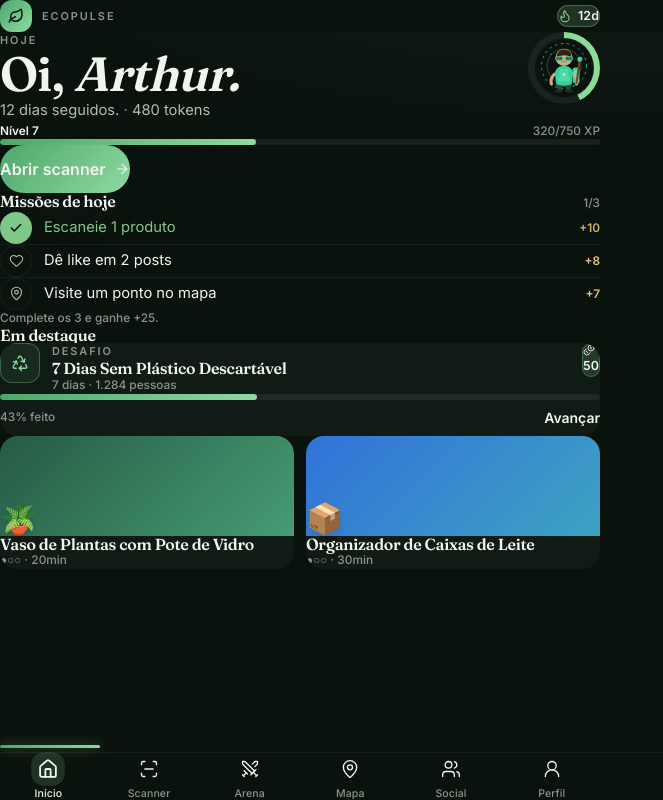
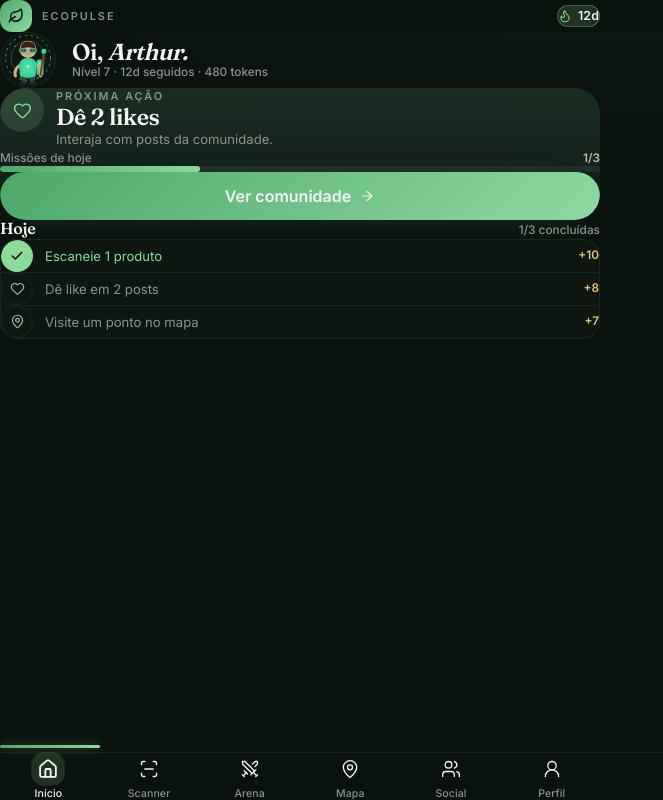
Before and after one commit to prof-guifonseca/ecopulse, a Next.js app: page /home in a window 1280 px wide. Shown: the whole page, without its empty margins (0-663 px from the left). Built offline with nearby package versions, Linux system fonts and the light colour scheme.

Commit message:
refactor: simplify home daily action

```diff
--- a/src/components/home/HomePage.tsx
+++ b/src/components/home/HomePage.tsx
@@ -1,17 +1,46 @@
 'use client';
 
 import Link from 'next/link';
-import { ArrowRight } from 'lucide-react';
+import {
+  ArrowRight,
+  Check,
+  Gift,
+  Heart,
+  MapPin,
+  ScanLine,
+  Swords,
+  type LucideIcon,
+} from 'lucide-react';
+import { DAILY_MISSIONS } from '@/data';
+import { useGameStore } from '@/store/gameStore';
 import { useUserStore } from '@/store/userStore';
 import { Avatar } from '@/components/shared/Avatar';
 import { Button } from '@/components/ui/Button';
+import { Card } from '@/components/ui/Card';
 import { Icon } from '@/components/ui/Icon';
 import { PageShell } from '@/components/ui/PageShell';
 import { ProgressBar } from '@/components/ui/ProgressBar';
 import { useHydrated } from '@/hooks/useHydrated';
-import { MissionsBlock } from './MissionsBlock';
-import { DiscoveryBlock } from './DiscoveryBlock';
+import {
+  buildMissionChecks,
+  resolveDailyAction,
+  tryClaimDailyBonus,
+  type DailyAction,
+  type DailyActionKind,
+} from '@/lib/missions';
+import { resolveIcon } from '@/lib/iconRegistry';
+import { cn } from '@/lib/cn';
 import { HomeSkeleton } from './HomeSkeleton';
+
+const DAILY_MISSION_TARGET = 3;
+
+const ACTION_ICONS: Record<DailyActionKind, LucideIcon> = {
+  scan: ScanLine,
+  social: Heart,
+  map: MapPin,
+  bonus: Gift,
+  complete: Swords,
+};
 
 export function HomePage() {
   const hydrated = useHydrated();
@@ -20,66 +49,128 @@ export function HomePage() {
   const tokens = useUserStore((s) => s.tokens);
   const streak = useUserStore((s) => s.streak);
   const level = useUserStore((s) => s.level);
-  const xp = useUserStore((s) => s.xp);
-  const xpToNext = useUserStore((s) => s.xpToNext);
+  const dailyMissions = useGameStore((s) => s.dailyMissions);
 
   if (!hydrated) return <HomeSkeleton />;
 
-  const xpPct = xpToNext > 0 ? (xp / xpToNext) * 100 : 0;
+  const checks = buildMissionChecks(dailyMissions);
+  const action = resolveDailyAction(checks, dailyMissions.bonusClaimed);
+  const progressPct = (action.completedCount / DAILY_MISSION_TARGET) * 100;
+  const ActionIcon = ACTION_ICONS[action.kind];
 
   return (
-    <PageShell spacing={9}>
-      {/* Hero — sem caixa, sem foto. Tipografia + 1 botão. */}
-      <section className="pt-4 sm:pt-8">
-        <header className="flex items-start justify-between gap-6">
+    <PageShell spacing={5} className="max-w-full overflow-hidden">
+      <section className="pt-3">
+        <div className="grid min-w-0 grid-cols-[3.5rem_minmax(0,1fr)] items-center gap-4 overflow-hidden">
+          <div className="flex h-14 w-14 shrink-0 items-center justify-center rounded-full border-soft bg-tint-1">
+            <Avatar loadout={avatarLoadout} size="md" alt={name} />
+          </div>
           <div className="min-w-0">
-            <p className="t-eyebrow">Hoje</p>
-            <h1
-              className="t-display mt-2 leading-[0.95]"
-              style={{ fontSize: 'clamp(2.4rem, 4.5vw, 3rem)' }}
-            >
+            <h1 className="t-headline truncate">
               Oi, <span className="t-italic-soft">{name}.</span>
             </h1>
-            <p className="mt-3 t-body text-[var(--text-secondary)]">
-              {streak > 0 ? `${streak} dias seguidos.` : 'Pronto pra começar.'}
-              {' '}
-              <span className="text-[var(--text-muted)]">·</span>{' '}
-              {tokens} tokens
+            <p className="mt-1 truncate t-caption">
+              Nível {level} · {streak > 0 ? `${streak}d seguidos` : 'sem sequência'} · {tokens} tokens
             </p>
           </div>
-          <div
-            className="impact-ring shrink-0"
-            style={{
-              ['--ring-pct' as string]: xpPct,
-              ['--ring-color' as string]: 'var(--accent-green)',
-              ['--ring-size' as string]: '72px',
-            }}
-          >
-            <Avatar loadout={avatarLoadout} size="md" alt={name} />
-          </div>
-        </header>
-
-        <div className="mt-8 flex items-baseline justify-between gap-2 t-caption">
-          <span className="font-semibold text-[var(--text-primary)]">Nível {level}</span>
-          <span className="text-[var(--text-muted)]">{xp}/{xpToNext} XP</span>
         </div>
-        <ProgressBar value={xpPct} size="sm" className="mt-2" />
-
-        <Button
-          as={Link}
-          href="/scanner"
-          variant="primary"
-          size="lg"
-          className="mt-8"
-          rightIcon={<Icon icon={ArrowRight} size={16} />}
-        >
-          Abrir scanner
-        </Button>
       </section>
 
-      <MissionsBlock />
+      <Card tone="hero" padded={false} className="px-5 py-5">
+        <div className="grid min-w-0 grid-cols-[2.75rem_minmax(0,1fr)] items-start gap-3">
+          <span className="flex h-11 w-11 shrink-0 items-center justify-center rounded-full bg-tint-green-3 text-[var(--accent-green)]">
+            <Icon icon={ActionIcon} size={19} />
+          </span>
+          <div className="min-w-0 flex-1">
+            <p className="t-eyebrow">Próxima ação</p>
+            <h2 className="t-headline mt-1">{action.title}</h2>
+            <p className="mt-2 t-body-sm">{action.body}</p>
+          </div>
+        </div>
 
-      <DiscoveryBlock />
+        <div className="mt-5">
+          <div className="mb-1.5 flex items-baseline justify-between gap-2 t-caption">
+            <span>Missões de hoje</span>
+            <span className="font-semibold text-[var(--text-secondary)]">
+              {action.completedCount}/{DAILY_MISSION_TARGET}
+            </span>
+          </div>
+          <ProgressBar value={progressPct} size="sm" ariaLabel="Progresso das missões de hoje" />
+        </div>
+
+        <ActionButton action={action} />
+      </Card>
+
+      <section>
+        <div className="mb-2 flex items-baseline justify-between gap-3">
+          <h2 className="t-title">Hoje</h2>
+          <span className="hidden t-caption min-[420px]:inline">
+            {dailyMissions.bonusClaimed ? 'Bônus coletado' : `${action.completedCount}/3 concluídas`}
+          </span>
+        </div>
+
+        <ul className="divide-y divide-[var(--line-soft)] overflow-hidden rounded-[var(--radius-md)] border border-[var(--line-soft)] bg-tint-1">
+          {DAILY_MISSIONS.map((mission) => {
+            const isDone = checks[mission.id as keyof typeof checks];
+            const MissionIcon = resolveIcon(mission.iconName);
+            return (
+              <li key={mission.id} className="flex items-center gap-3 px-3 py-3">
+                <span
+                  className={cn(
+                    'flex h-8 w-8 shrink-0 items-center justify-center rounded-full',
+                    isDone
+                      ? 'bg-[var(--accent-green)] text-[var(--on-primary)]'
+                      : 'border-soft text-[var(--text-secondary)]'
+                  )}
+                >
+                  {isDone ? (
+                    <Icon icon={Check} size={14} strokeWidth={2.6} />
+                  ) : MissionIcon ? (
+                    <Icon icon={MissionIcon} size={15} />
+                  ) : null}
+                </span>
+                <span className={cn('min-w-0 flex-1 truncate t-body-sm', isDone && 'text-[var(--accent-green)]')}>
+                  {mission.title}
+                </span>
+                <span className="shrink-0 t-caption font-semibold text-[var(--accent-gold)]">
+                  +{mission.reward}
+                </span>
+              </li>
+            );
+          })}
+        </ul>
+      </section>
     </PageShell>
   );
 }
+
+function ActionButton({ action }: { action: DailyAction }) {
+  if (action.kind === 'bonus') {
+    return (
+      <Button
+        variant="reward"
+        size="lg"
+        fullWidth
+        className="mt-5"
+        onClick={tryClaimDailyBonus}
+        leftIcon={<Icon icon={Gift} size={16} />}
+      >
+        {action.ctaLabel}
+      </Button>
+    );
+  }
+
+  return (
+    <Button
+      as={Link}
+      href={action.href ?? '/arena'}
+      variant={action.kind === 'complete' ? 'secondary' : 'primary'}
+      size="lg"
+      fullWidth
+      className="mt-5"
+      rightIcon={<Icon icon={ArrowRight} size={16} />}
+    >
+      {action.ctaLabel}
+    </Button>
+  );
+}
--- a/src/components/home/HomeSkeleton.tsx
+++ b/src/components/home/HomeSkeleton.tsx
@@ -2,24 +2,33 @@ import { Skeleton } from '@/components/shared/Skeleton';
 
 export function HomeSkeleton() {
   return (
-    <div className="space-y-5 pt-2" aria-busy="true" aria-live="polite">
-      <div className="flex items-start justify-between gap-4">
-        <div className="space-y-2">
-          <Skeleton className="h-3 w-16" />
-          <Skeleton className="h-9 w-44" />
+    <div className="w-[min(100%,calc(100vw-40px))] max-w-full space-y-5 pt-3" aria-busy="true" aria-live="polite">
+      <div className="flex items-center justify-between gap-4">
+        <div className="min-w-0 flex-1 space-y-2">
+          <Skeleton className="h-8 w-40" />
+          <Skeleton className="h-3 w-52" />
         </div>
-        <Skeleton className="h-14 w-14 rounded-full" />
+        <Skeleton className="h-14 w-14 shrink-0 rounded-full" />
       </div>
-      <div className="card-hero px-5 py-5 space-y-3">
-        <Skeleton className="h-3 w-full" />
+
+      <div className="card-hero space-y-4 px-5 py-5">
+        <div className="flex items-start gap-3">
+          <Skeleton className="h-11 w-11 shrink-0 rounded-full" />
+          <div className="flex-1 space-y-2">
+            <Skeleton className="h-3 w-24" />
+            <Skeleton className="h-7 w-44" />
+            <Skeleton className="h-4 w-full" />
+            <Skeleton className="h-4 w-4/5" />
+          </div>
+        </div>
         <Skeleton className="h-2 w-full" />
-        <Skeleton className="h-3 w-40" />
-        <Skeleton className="mt-2 h-12 w-full rounded-full" />
+        <Skeleton className="h-12 w-full rounded-full" />
       </div>
-      <Skeleton className="h-3 w-32" />
-      <Skeleton className="h-44 w-full" />
-      <Skeleton className="h-3 w-32" />
-      <Skeleton className="h-32 w-full" />
+
+      <div className="space-y-2">
+        <Skeleton className="h-5 w-24" />
+        <Skeleton className="h-36 w-full rounded-[var(--radius-md)]" />
+      </div>
     </div>
   );
 }
--- a/src/lib/missions.ts
+++ b/src/lib/missions.ts
@@ -3,12 +3,99 @@ import { useUIStore } from '@/store/uiStore';
 import { awardTokens } from './gameActions';
 import { hapticSuccess } from './haptic';
 
-export function missionChecks() {
-  const dm = useGameStore.getState().dailyMissions;
+export type DailyMissionCheckMap = {
+  dm1: boolean;
+  dm2: boolean;
+  dm3: boolean;
+};
+
+export type DailyActionKind = 'scan' | 'social' | 'map' | 'bonus' | 'complete';
+
+export interface DailyAction {
+  kind: DailyActionKind;
+  title: string;
+  body: string;
+  ctaLabel: string;
+  href?: string;
+  reward?: number;
+  completedCount: number;
+}
+
+export interface DailyMissionStateSnapshot {
+  scan: boolean;
+  likes: number;
+  map: boolean;
+}
+
+export function buildMissionChecks(dm: DailyMissionStateSnapshot): DailyMissionCheckMap {
   return {
     dm1: dm.scan,
     dm2: dm.likes >= 2,
     dm3: dm.map,
+  };
+}
+
+export function missionChecks() {
+  return buildMissionChecks(useGameStore.getState().dailyMissions);
+}
+
+export function resolveDailyAction(checks: DailyMissionCheckMap, bonusClaimed: boolean): DailyAction {
+  const completedCount = Object.values(checks).filter(Boolean).length;
+
+  if (!checks.dm1) {
+    return {
+      kind: 'scan',
+      title: 'Escaneie 1 produto',
+      body: 'Registre um item e avance o dia.',
+      ctaLabel: 'Abrir scanner',
+      href: '/scanner',
+      reward: 10,
+      completedCount,
+    };
+  }
+
+  if (!checks.dm2) {
+    return {
+      kind: 'social',
+      title: 'Dê 2 likes',
+      body: 'Interaja com posts da comunidade.',
+      ctaLabel: 'Ver comunidade',
+      href: '/community',
+      reward: 8,
+      completedCount,
+    };
+  }
+
+  if (!checks.dm3) {
+    return {
+      kind: 'map',
+      title: 'Visite 1 ponto',
+      body: 'Marque uma visita sustentável.',
+      ctaLabel: 'Abrir mapa',
+      href: '/map',
+      reward: 7,
+      completedCount,
+    };
+  }
+
+  if (!bonusClaimed) {
+    return {
+      kind: 'bonus',
+      title: 'Colete o bônus',
+      body: 'As três missões estão completas.',
+      ctaLabel: 'Coletar bônus diário',
+      reward: 25,
+      completedCount,
+    };
+  }
+
+  return {
+    kind: 'complete',
+    title: 'Dia concluído',
+    body: 'A Arena está livre para um treino.',
+    ctaLabel: 'Ir para Arena',
+    href: '/arena',
+    completedCount,
   };
 }
 
```
Also changed, not shown: 1 other file (tests, documents, lock files or other folders).
